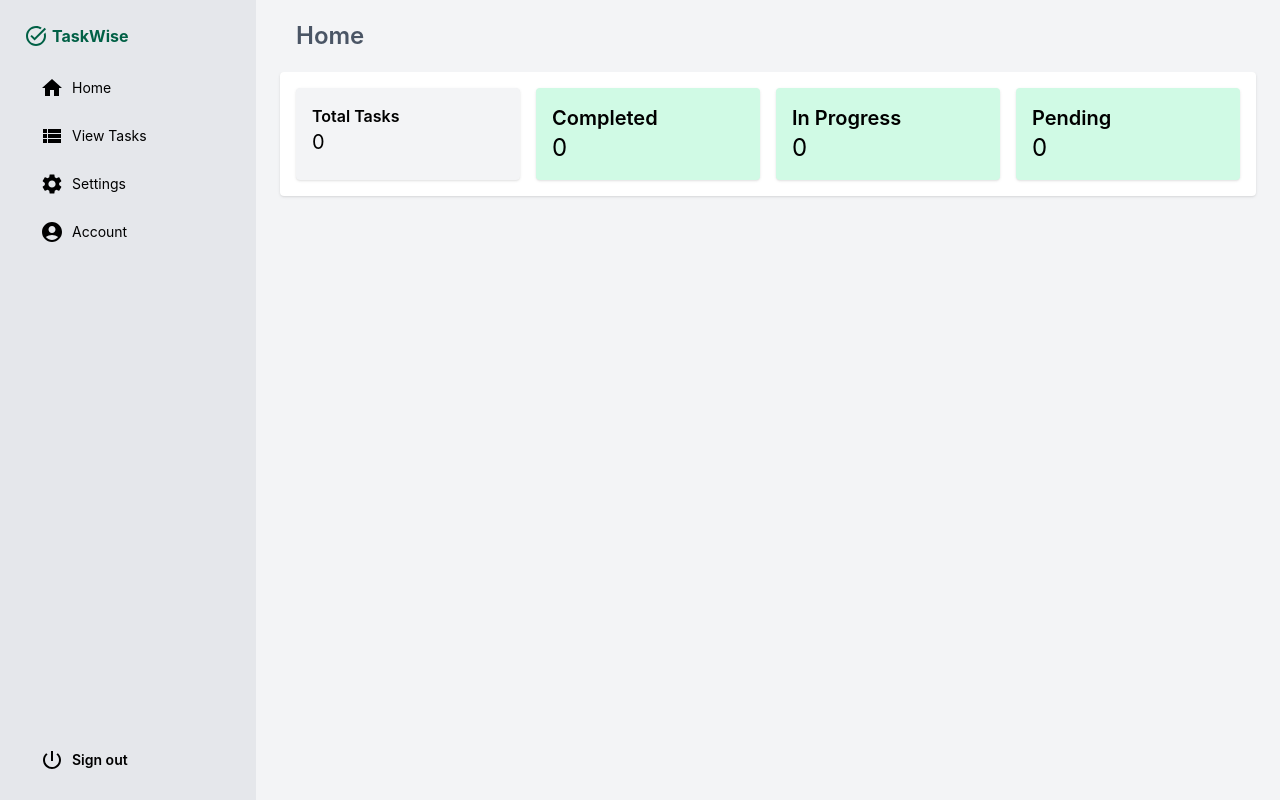
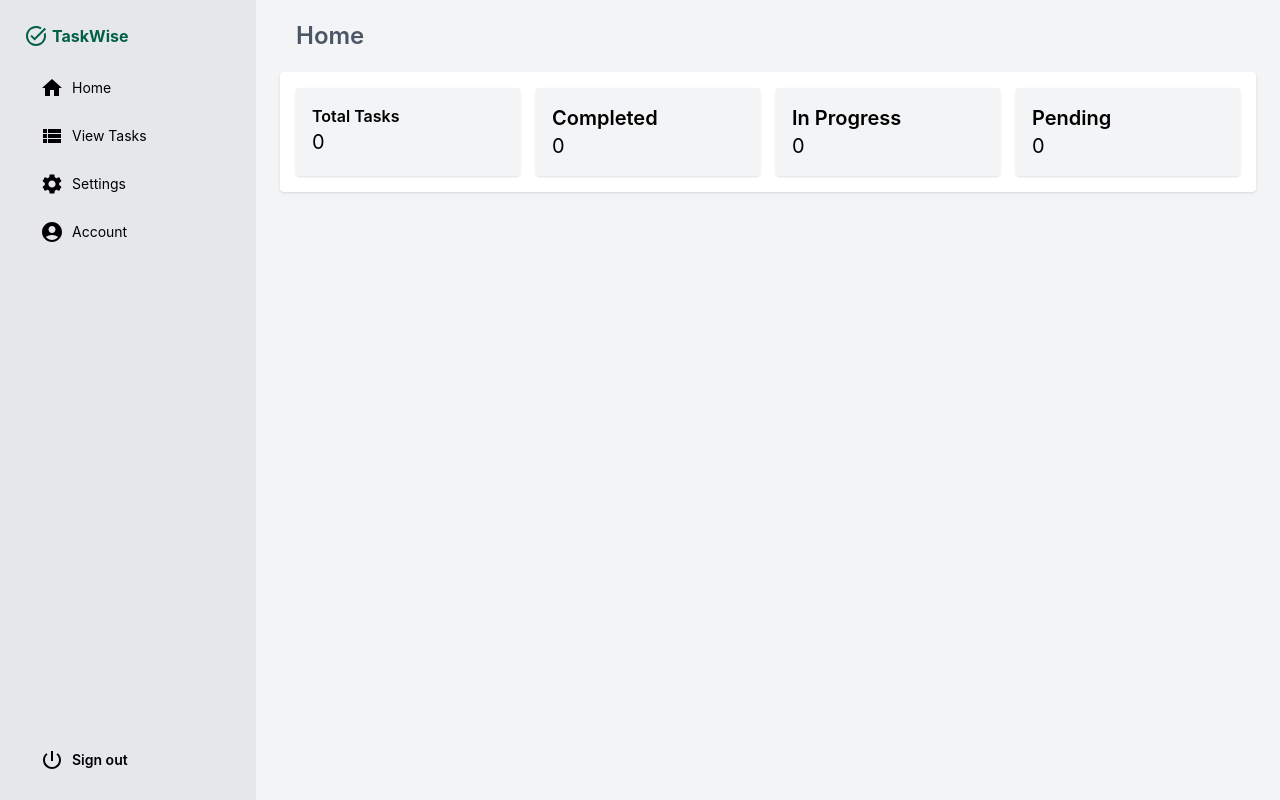
Before and after one commit to fabricemu/TaskWise, a React (Vite) app in the folder client/: page /dashboard in a window 1280 px wide. Built offline with nearby package versions, Linux system fonts and the light colour scheme; no server answers; sample sign-in values are in the browser's storage.

Commit message:
Card Changes

```diff
--- a/client/src/pages/Index.tsx
+++ b/client/src/pages/Index.tsx
@@ -31,17 +31,17 @@ const Index = () => {
                     <h3 className="text-md font-semibold">Total Tasks</h3>
                     <p className="text-xl">{taskStats.total}</p>
                 </div>
-                <div className="bg-emerald-100 p-4 rounded shadow hover:bg-emerald-200 transition duration-300">
+                <div className="bg-gray-100 p-4 rounded shadow hover:bg-emerald-200 transition duration-300">
                     <h3 className="text-xl font-semibold">Completed</h3>
-                    <p className="text-2xl">{taskStats.completed}</p>
+                    <p className="text-xl">{taskStats.completed}</p>
                 </div>
-                <div className="bg-emerald-100 p-4 rounded shadow hover:bg-emerald-200 transition duration-300">
+                <div className="bg-gray-100 p-4 rounded shadow hover:bg-emerald-200 transition duration-300">
                     <h3 className="text-xl font-semibold">In Progress</h3>
-                    <p className="text-2xl">{taskStats.inProgress}</p>
+                    <p className="text-xl">{taskStats.inProgress}</p>
                 </div>
-                <div className="bg-emerald-100 p-4 rounded shadow hover:bg-emerald-200 transition duration-300">
+                <div className="bg-gray-100 p-4 rounded shadow hover:bg-emerald-200 transition duration-300">
                     <h3 className="text-xl font-semibold">Pending</h3>
-                    <p className="text-2xl">{taskStats.pending}</p>
+                    <p className="text-xl">{taskStats.pending}</p>
                 </div>
             </div>
         </>
```
